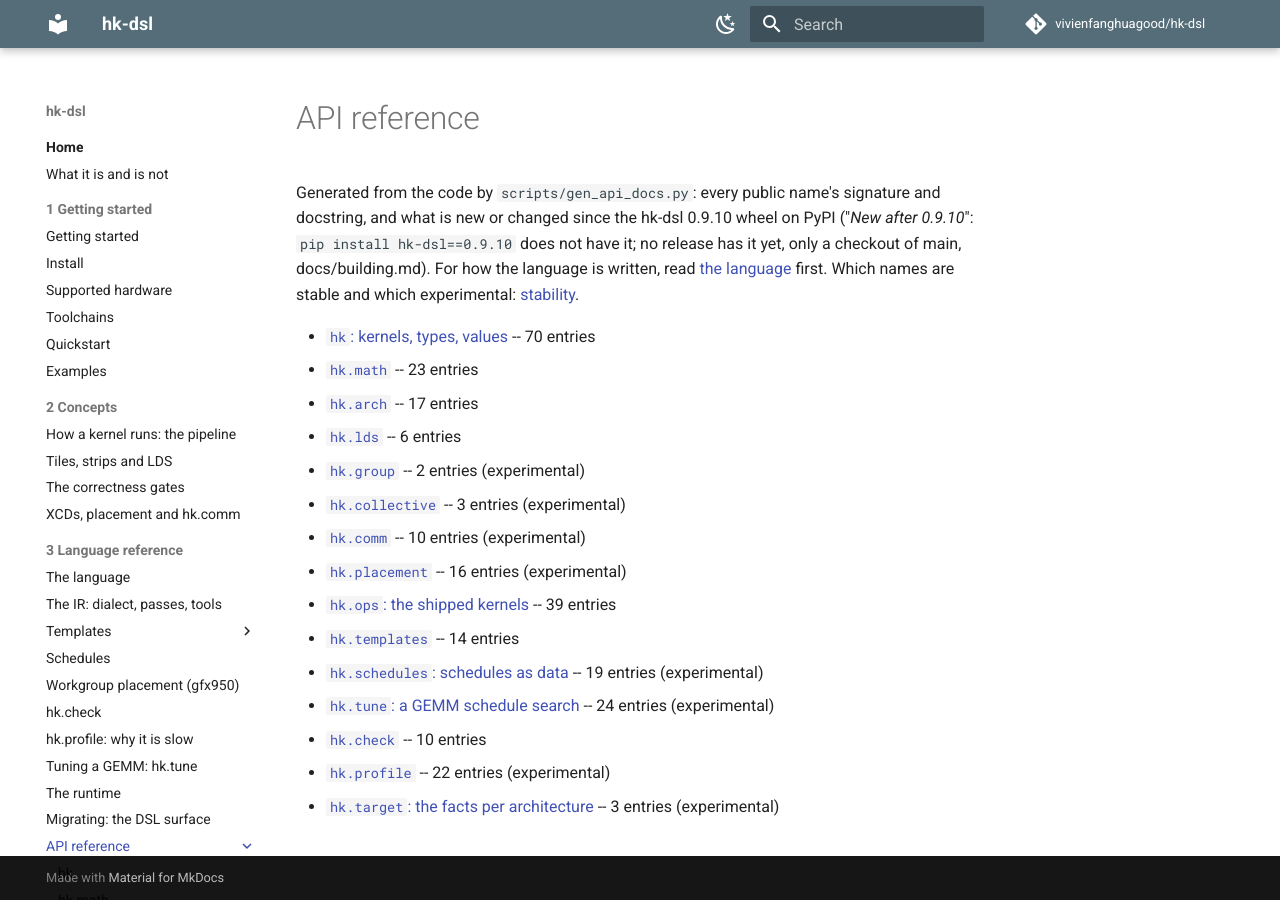
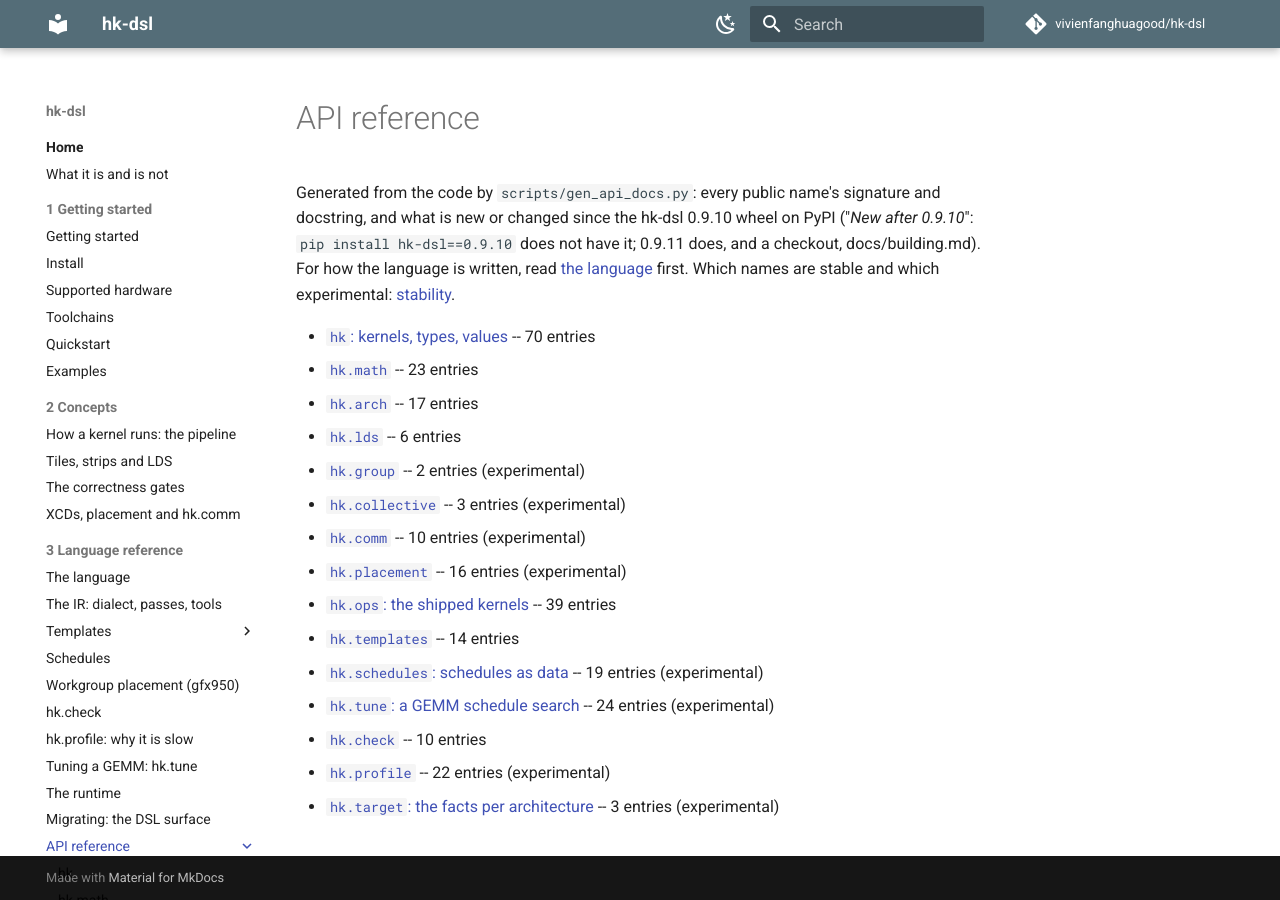
Before and after one commit to vivienfanghuagood/hk-dsl, an MkDocs documentation site: the page built from docs/api/README.md, in a window 1280 px wide. Built offline with MkDocs 1.6.1 and Material for MkDocs 9.7.7, drawn with Linux system fonts in a browser that asks for light colours; comment, search, counter and statistics services are not loaded.

Commit message:
release 0.9.11: SGLang-Diffusion sgld_vaeconv and sgld_rope on gfx1100 (#310); TRITON_ATTN d256 prefill on gfx1100 (#312)
Version 0.9.11, RELEASE = "0.9.11", API index regenerated; the dialect stays hk-dialect-8.
CHANGELOG: Unreleased cut as 0.9.11; a stray "### Changes" heading (union merge) dropped.
README, llms.txt, the skill, support matrix and toolchains name 0.9.11.

Co-Authored-By: Claude <noreply@anthropic.com>

```diff
--- a/docs/api/README.md
+++ b/docs/api/README.md
@@ -2,7 +2,7 @@
 
 # API reference
 
-Generated from the code by `scripts/gen_api_docs.py`: every public name's signature and docstring, and what is new or changed since the hk-dsl 0.9.10 wheel on PyPI ("*New after 0.9.10*": `pip install hk-dsl==0.9.10` does not have it; no release has it yet, only a checkout of main, docs/building.md). For how the language is written, read [the language](../language.md) first. Which names are stable and which experimental: [stability](../stability.md).
+Generated from the code by `scripts/gen_api_docs.py`: every public name's signature and docstring, and what is new or changed since the hk-dsl 0.9.10 wheel on PyPI ("*New after 0.9.10*": `pip install hk-dsl==0.9.10` does not have it; 0.9.11 does, and a checkout, docs/building.md). For how the language is written, read [the language](../language.md) first. Which names are stable and which experimental: [stability](../stability.md).
 
 - [`hk`: kernels, types, values](hk.md) -- 70 entries
 - [`hk.math`](hk.math.md) -- 23 entries
--- a/llms.txt
+++ b/llms.txt
@@ -68,7 +68,7 @@ It traces and runs on both GPUs, ragged shapes (100x1000) included; `hk.check` t
 
 ## Pitfalls
 
-- The docs describe main; `pip install hk-dsl` is 0.9.10 (check `hk.__version__`). The API reference marks what is *New after 0.9.10*: on main only, in no release yet. 0.8.0 added, and 0.7.0 lacks, workgroup placement (`hk.kernel(placement=)`, `hk.Placement`, `hk.arch.xcd_count`), `hk.map_cpp`, the strip ops and element exchange. 0.6.0's synchronous `g.load` / `g.store` on gfx950 read and write past a partial last tile; 0.7.0's do not.
+- The docs describe main; `pip install hk-dsl` is 0.9.11 (check `hk.__version__`). The API reference marks what is *New after 0.9.10*: in 0.9.11, not in 0.9.10. 0.8.0 added, and 0.7.0 lacks, workgroup placement (`hk.kernel(placement=)`, `hk.Placement`, `hk.arch.xcd_count`), `hk.map_cpp`, the strip ops and element exchange. 0.6.0's synchronous `g.load` / `g.store` on gfx950 read and write past a partial last tile; 0.7.0's do not.
 - Positional kernel parameters are tensors (`hk.Tensor[dtype]`, 4-D `(batch, depth, rows, cols)`; a 2-D tensor is `(rows, cols)`). Constexprs are keyword-only with a default, baked into the source: a new value is a new compile.
 - The transcendental math (gelu, dgelu, sqrt, rsqrt, silu) is fp32-only: load 16-bit data into an fp32 tile or strip (the load converts) and store it back (the store converts). `hk.math.gelu` is `F.gelu(x, approximate="tanh")`, not the erf default.
 - A strip's columns are whole chunks of `wave x run` (32 x run on gfx1100, 64 x run on gfx950): `CW=512` with `run=8` fits both. Read the wave from `hk.arch.target().wave` when a plan depends on it.
--- a/pyproject.toml
+++ b/pyproject.toml
@@ -4,7 +4,7 @@ build-backend = "setuptools.build_meta"
 
 [project]
 name = "hk-dsl"
-version = "0.9.10"
+version = "0.9.11"
 description = "A general-purpose Python DSL for AMD GPU kernels on RDNA and CDNA, with build-time gates against silent tile-level errors (spills, missing waits, MFMA hazards). Its largest end-to-end gains today are on Radeon (RDNA3/RDNA4), through vLLM and SGLang."
 # Release wheels are cp310, cp311, cp312 and cp313 (each carries MLIR bindings for one
 # CPython); another 3.x builds from source (docs/building.md). CI tests 3.10 and 3.12.
```
Also changed, not shown: CHANGELOG.md (+21 -8 lines), README.md (+1 -1 lines), docs/support-matrix.md (+1 -1 lines), docs/toolchains.md (+1 -1 lines), skills/hk-kernel/SKILL.md (+1 -1 lines), 2 other files.
